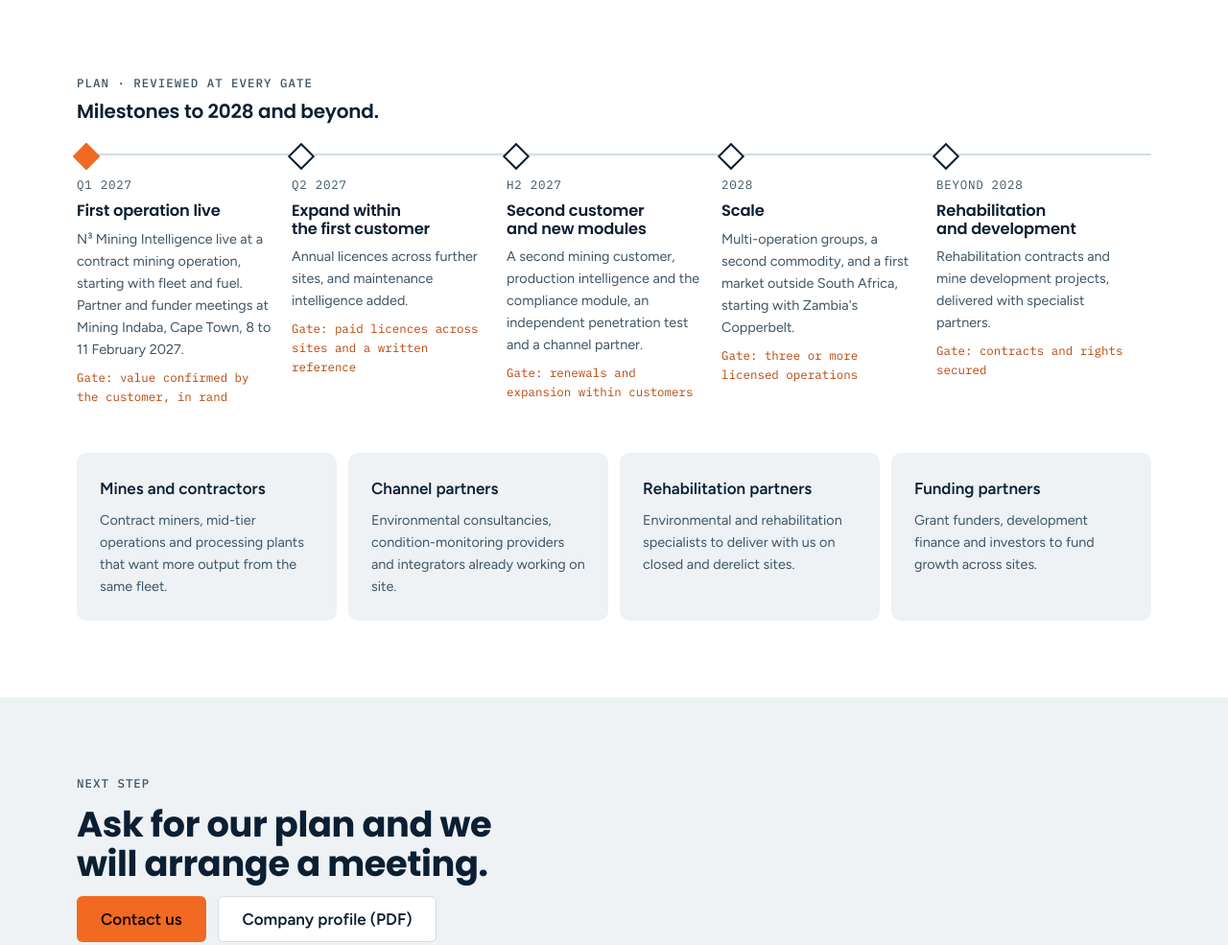
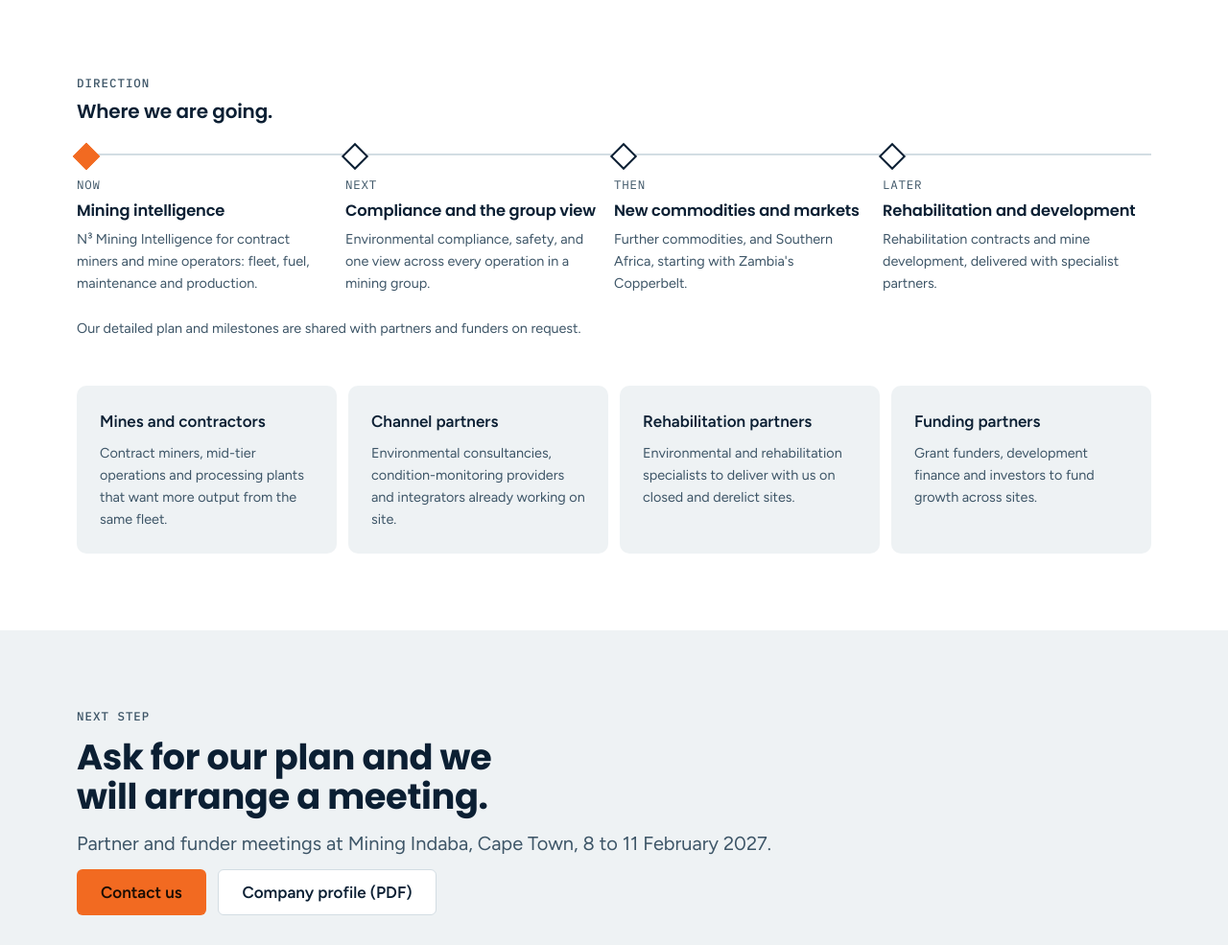
Before and after one commit to Nmagubane/n3-innovations-site, a plain HTML site: page partners.html in a window 1280 px wide. Shown: the part 1455-2440 px from the top of the page at 96% size. Drawn offline with Linux system fonts and the light colour scheme.

Commit message:
Partners page: replace dated milestones and gates with a direction
Co-Authored-By: Claude Opus 5.5 <noreply@anthropic.com>
Claude-Session: https://claude.ai/code/session_01MvFnazCARBXrzNncXf2LTF

```diff
--- a/assets/site.css
+++ b/assets/site.css
@@ -529,3 +529,7 @@ td { color: var(--steel); }
 .services.four .service.mod:hover { border-top-color: var(--hivis); transform: translateY(-2px); box-shadow: 0 10px 28px rgba(11,31,51,.08); }
 @media (prefers-reduced-motion: reduce) { .services.four .service.mod:hover { transform: none; } }
 .services.four .service.mod ul { align-content: start; }
+
+.roadmap.four { grid-template-columns: repeat(4, minmax(0, 1fr)); }
+@media (max-width: 960px) { .roadmap.four { grid-template-columns: minmax(0, 1fr); } }
+.plan-note { margin-top: var(--s5); font-size: var(--t-sm); color: var(--ink-2); }
--- a/partners.html
+++ b/partners.html
@@ -6,7 +6,7 @@
 <meta name="viewport" content="width=device-width, initial-scale=1, viewport-fit=cover">
 <title>Partners and funders · N³ Innovations</title>
 <meta name="claude:viewport-fit-sides" content="cover">
-<meta name="description" content="Why N³ Innovations is built to grow from one licensed operation to recurring revenue across mining groups, its milestones, and what it looks for in partners.">
+<meta name="description" content="Why N³ Innovations is built for recurring revenue across mining groups, where it is going, and what it looks for in partners.">
 <meta property="og:title" content="N³ Innovations · Safer mines, more tonnes">
 <meta property="og:description" content="Mining intelligence software for contract miners and mine operators. 100% black-owned, B-BBEE Level 1.">
 <meta property="og:type" content="website">
@@ -24,7 +24,7 @@
 <link rel="preconnect" href="https://fonts.googleapis.com">
 <link rel="preconnect" href="https://fonts.gstatic.com" crossorigin>
 <link rel="stylesheet" href="https://fonts.googleapis.com/css2?family=Poppins:wght@600;700&family=Figtree:wght@400;500;600;700&family=IBM+Plex+Mono:wght@400;500&display=swap">
-<link rel="stylesheet" href="assets/site.css?v=9">
+<link rel="stylesheet" href="assets/site.css?v=10">
 </head>
 <body>
 
@@ -67,16 +67,16 @@
       </ul>
 
       <div class="sub-head">
-        <p class="label">Plan · reviewed at every gate</p>
-        <h3>Milestones to 2028 and beyond.</h3>
+        <p class="label">Direction</p>
+        <h3>Where we are going.</h3>
       </div>
-      <ol class="roadmap">
-        <li class="now"><span class="when">Q1 2027</span><h3>First operation live</h3><p>N³ Mining Intelligence live at a contract mining operation, starting with fleet and fuel. Partner and funder meetings at Mining Indaba, Cape Town, 8 to 11 February 2027.</p><span class="gate">Gate: value confirmed by the customer, in rand</span></li>
-        <li><span class="when">Q2 2027</span><h3>Expand within the first customer</h3><p>Annual licences across further sites, and maintenance intelligence added.</p><span class="gate">Gate: paid licences across sites and a written reference</span></li>
-        <li><span class="when">H2 2027</span><h3>Second customer and new modules</h3><p>A second mining customer, production intelligence and the compliance module, an independent penetration test and a channel partner.</p><span class="gate">Gate: renewals and expansion within customers</span></li>
-        <li><span class="when">2028</span><h3>Scale</h3><p>Multi-operation groups, a second commodity, and a first market outside South Africa, starting with Zambia's Copperbelt.</p><span class="gate">Gate: three or more licensed operations</span></li>
-        <li><span class="when">Beyond 2028</span><h3>Rehabilitation and development</h3><p>Rehabilitation contracts and mine development projects, delivered with specialist partners.</p><span class="gate">Gate: contracts and rights secured</span></li>
+      <ol class="roadmap four">
+        <li class="now"><span class="when">Now</span><h3>Mining intelligence</h3><p>N³ Mining Intelligence for contract miners and mine operators: fleet, fuel, maintenance and production.</p></li>
+        <li><span class="when">Next</span><h3>Compliance and the group view</h3><p>Environmental compliance, safety, and one view across every operation in a mining group.</p></li>
+        <li><span class="when">Then</span><h3>New commodities and markets</h3><p>Further commodities, and Southern Africa, starting with Zambia's Copperbelt.</p></li>
+        <li><span class="when">Later</span><h3>Rehabilitation and development</h3><p>Rehabilitation contracts and mine development, delivered with specialist partners.</p></li>
       </ol>
+      <p class="plan-note">Our detailed plan and milestones are shared with partners and funders on request.</p>
 
       <div class="seeking">
         <div><b>Mines and contractors</b><span>Contract miners, mid-tier operations and processing plants that want more output from the same fleet.</span></div>
@@ -92,6 +92,7 @@
       <div class="section-head" style="margin-bottom:0">
         <p class="label">Next step</p>
         <h2>Ask for our plan and we will arrange a meeting.</h2>
+        <p class="lead">Partner and funder meetings at Mining Indaba, Cape Town, 8 to 11 February 2027.</p>
         <p><a class="btn btn-primary" href="index.html#contact">Contact us</a> &nbsp; <a class="btn btn-line" href="assets/N3-Innovations-Company-Profile.pdf" download>Company profile (PDF)</a></p>
       </div>
     </div>
```
Also changed, not shown: index.html (+2 -2 lines), paia.html (+1 -1 lines), privacy.html (+1 -1 lines), technology.html (+1 -1 lines).
